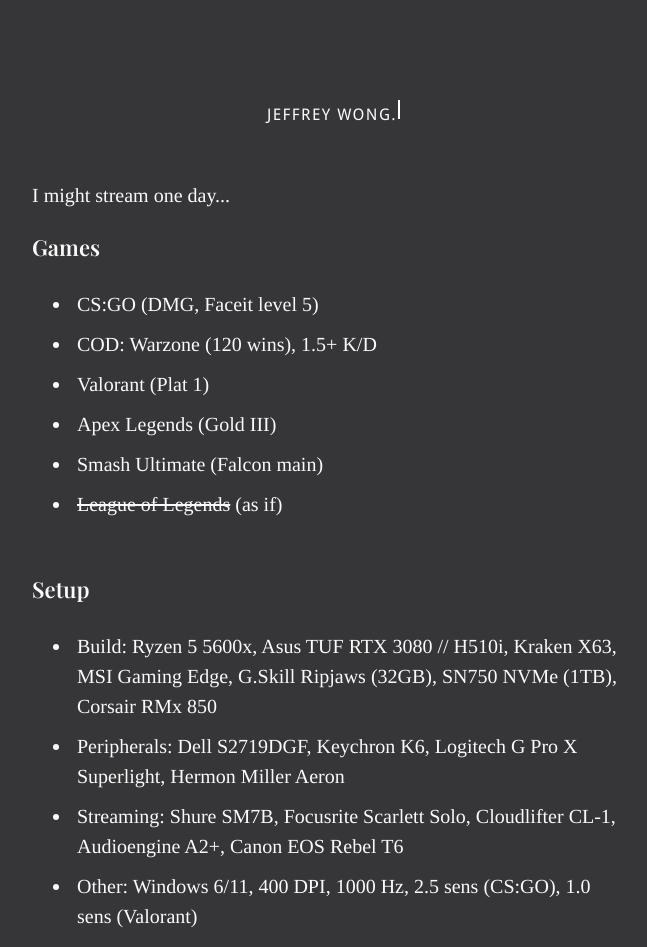
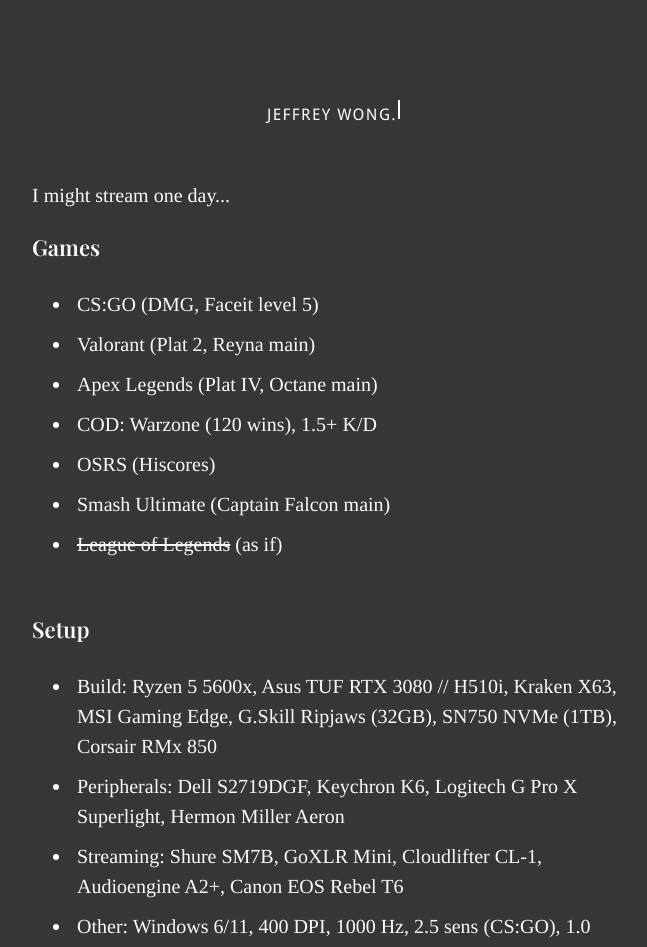
Before and after one commit to j-effrey/v3, a React (Create React App) app: page /#/games in a window 1280 px wide. Shown: the top 947 px of the page, without its empty margins (308-955 px from the left). Built offline with nearby package versions, Linux system fonts and the light colour scheme; a web font is replaced by a local one.

Commit message:
Update Games.js

```diff
--- a/src/modules/Games.js
+++ b/src/modules/Games.js
@@ -29,17 +29,18 @@
                 <h3>Games</h3>
                 <ul>
                     <li>CS:GO (DMG, <a href="https://www.faceit.com/en/players/dopeshotz/stats/csgo" target="blank" class="normalLink">Faceit level 5</a>)</li>
+                    <li>Valorant (Plat 2, Reyna main)</li>
+                    <li>Apex Legends (Plat IV, Octane main)</li>
                     <li>COD: Warzone (<a href="https://cod.tracker.gg/warzone/profile/battlenet/DopeShotzz%231267/overview" target="blank" class="normalLink">120 wins</a>), 1.5+ K/D</li>
-                    <li>Valorant (Plat 1)</li>
-                    <li>Apex Legends (Gold III)</li>
-                    <li>Smash Ultimate (Falcon main)</li>
+                    <li>OSRS (<a href="https://secure.runescape.com/m=hiscore_oldschool/hiscorepersonal?user1=thirdagebot" target="blank" class="normalLink">Hiscores</a>)</li>
+                    <li>Smash Ultimate (Captain Falcon main)</li>
                     <li><WordWrapper>League of Legends</WordWrapper> (as if)</li>
                 </ul>
                 <h3>Setup</h3>
                 <ul>
                     <li>Build: Ryzen 5 5600x, Asus TUF RTX 3080 // H510i, Kraken X63, MSI Gaming Edge, G.Skill Ripjaws (32GB), SN750 NVMe (1TB), Corsair RMx 850</li>
                     <li>Peripherals: Dell S2719DGF, Keychron K6, Logitech G Pro X Superlight, Hermon Miller Aeron</li>
-                    <li>Streaming: Shure SM7B, Focusrite Scarlett Solo, Cloudlifter CL-1, Audioengine A2+, Canon EOS Rebel T6</li>
+                    <li>Streaming: Shure SM7B, GoXLR Mini, Cloudlifter CL-1, Audioengine A2+, Canon EOS Rebel T6</li>
                     <li>Other: Windows 6/11, 400 DPI, 1000 Hz, 2.5 sens (CS:GO), 1.0 sens (Valorant)</li>
                     <li>Res: 1920x1440 (4:3 stretched)</li>
                 </ul>
```
